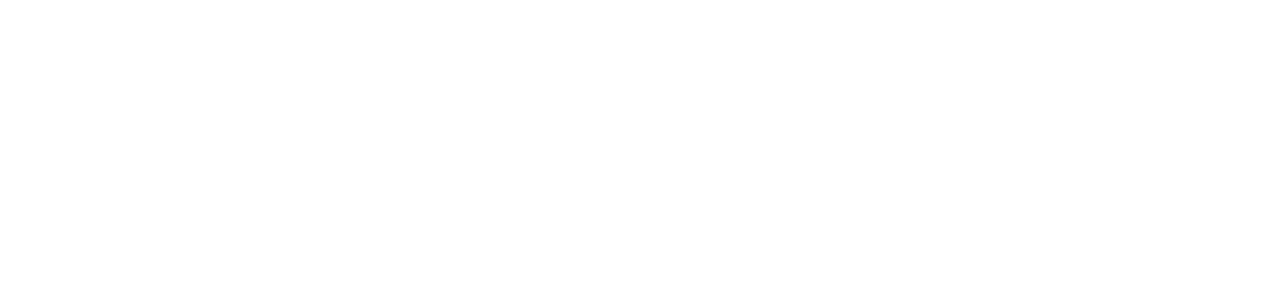
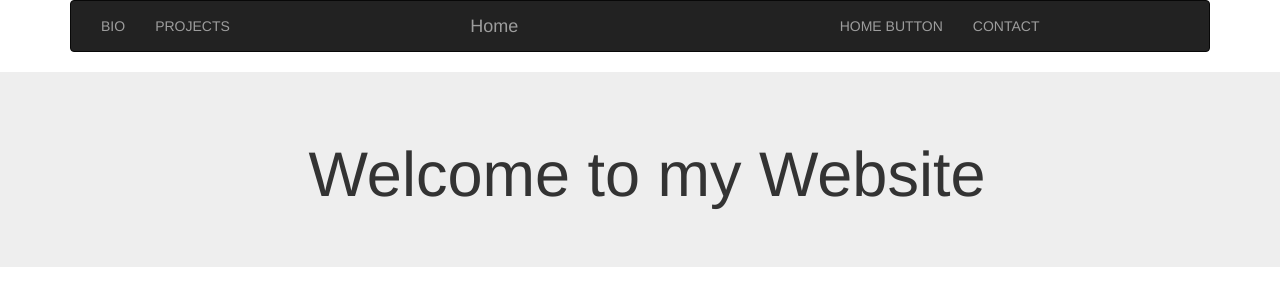
Before and after one commit to ServantArcher/ServantArcher.github.io, a plain HTML site: page index.html in a window 1280 px wide. Drawn offline with nearby package versions, Linux system fonts and the light colour scheme.

Commit message:
Worked on navigation bar almost done. Added a jumbotron.

```diff
--- /dev/null
+++ b/css/index.css
@@ -0,0 +1,18 @@
+@media screen and (min-width: 1200px) {
+   body{
+   }
+
+    ul, li {
+        color:white;
+
+
+    }
+.jumbotron{
+    padding-left:1em;
+
+}
+.nav, .navbar, navbar-nav{
+    align-content: center;
+
+}
+    }
--- a/index.html
+++ b/index.html
@@ -2,9 +2,49 @@
 <html lang="en">
 <head>
     <meta charset="UTF-8">
+    <meta name="viewport" content="width=device-width, initial-scale=1">
     <title>Home Page</title>
+    <link rel="stylesheet" href="css/bootstrap.min.css">
+    <link rel="stylesheet" href="css/index.css">
 </head>
 <body>
+<div class="row">
+<div class="container">
+        <nav class="navbar navbar-inverse">
+            <div class="container-fluid">
+                <!--<div class="navbar-header">-->
+                    <!--<a class="navbar-brand" href="#">Home</a>-->
+                <!--</div>-->
+<ul class="nav navbar-nav col-lg-4">
 
+    <li><a href="#">BIO</a></li>
+    <li><a href="#">PROJECTS</a></li>
+</ul>
+
+    <div class="navbar-header col-lg-4">
+        <a class="navbar-brand" href="#">Home</a>
+    </div>
+                <ul class="nav navbar-nav col-lg-4">
+    <li><a href="#">HOME BUTTON</a></li>
+    <li><a href="#">CONTACT</a></li>
+
+</ul>
+            </div>
+        </nav>
+    </div>
+</div>
+
+
+    <div class="jumbotron text-center">
+        <h1>Welcome to my Website</h1>
+
+    </div>
+
+    <script
+            src="http://code.jquery.com/jquery-3.2.1.min.js"
+            integrity="sha256-hwg4gsxgFZhOsEEamdOYGBf13FyQuiTwlAQgxVSNgt4="
+            crossorigin="anonymous">
+    </script>
+    <script src="js/bootstrap.min.js"></script>
 </body>
 </html>
```
Also changed, not shown: css/bootstrap.min.css (added), js/bootstrap.min.js (added).
